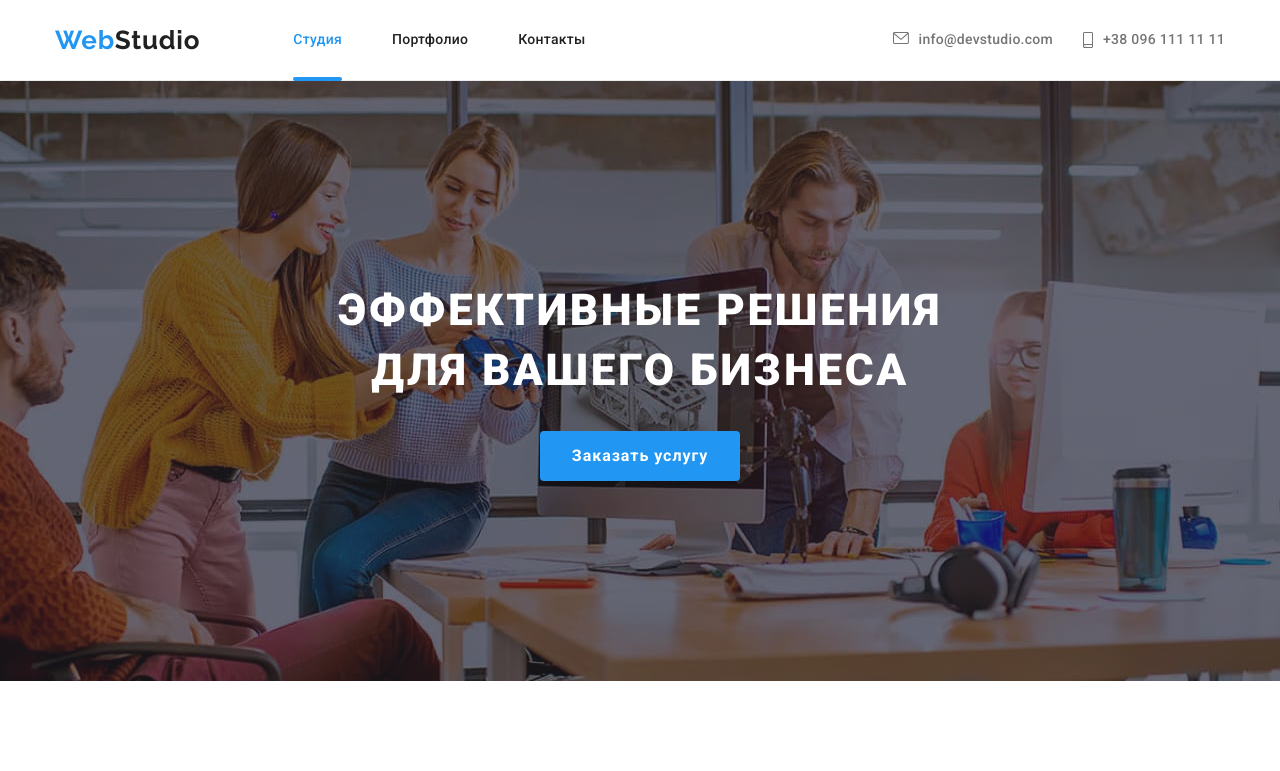
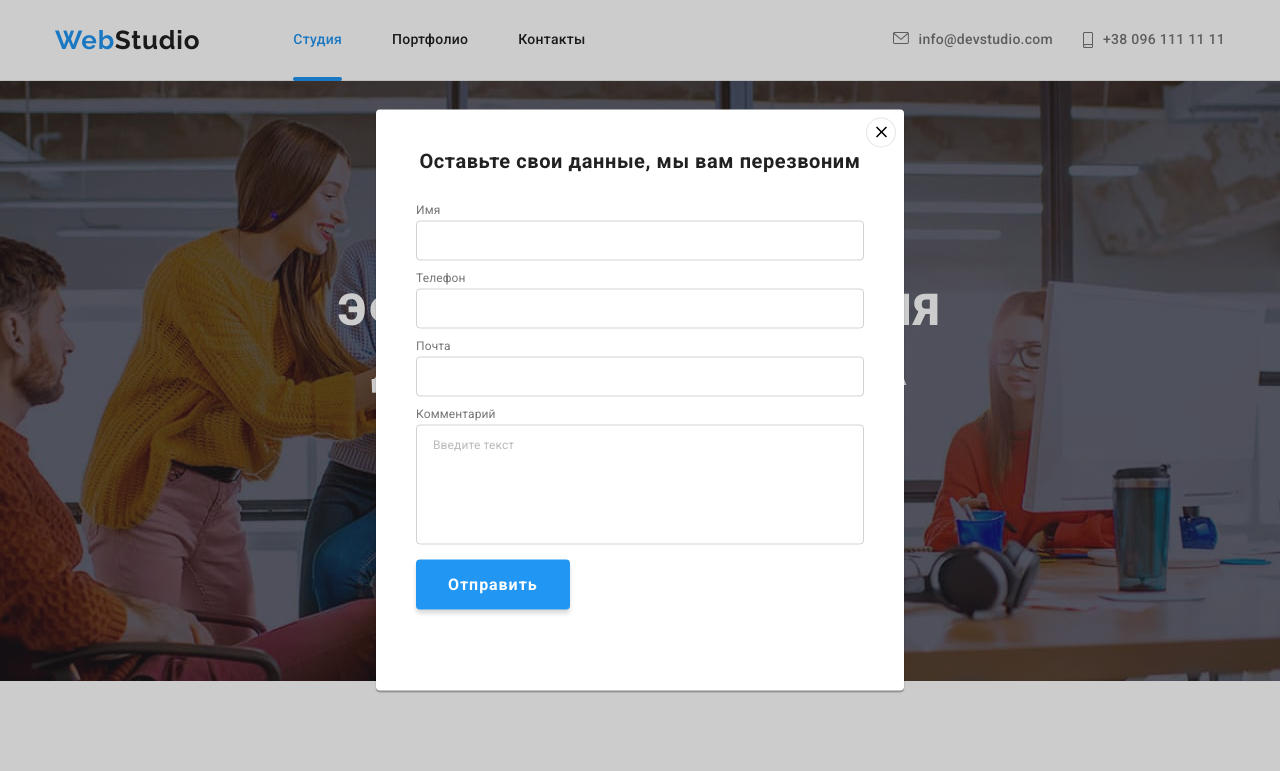
Before and after one commit to panivnyk/goit-markup-hw-06, a plain HTML site: page index.html in a window 1280 px wide. Shown: the top 771 px of the page. Drawn offline with nearby package versions, Linux system fonts and the light colour scheme.

Commit message:
HW6-draft v1

```diff
--- a/css/styles.css
+++ b/css/styles.css
@@ -14,7 +14,7 @@
 
 /*-- Main styles -- */
 body {
-  font-family: "Roboto", sans-serif;
+  font-family: 'Roboto', sans-serif;
   color: var(--basic-text-color);
 }
 
@@ -89,7 +89,7 @@ img {
 }
 
 .header-logo {
-  font-family: "Raleway";
+  font-family: 'Raleway';
   font-weight: 700;
   font-size: 26px;
   line-height: 1.19;
@@ -150,7 +150,7 @@ img {
 }
 
 .current::after {
-  content: "";
+  content: '';
   display: block;
   position: absolute;
   width: 100%;
@@ -193,7 +193,7 @@ img {
 }
 
 .hero-btn {
-  font-family: "Roboto", sans-serif;
+  font-family: 'Roboto', sans-serif;
   font-style: normal;
   font-weight: 700;
   font-size: 16px;
@@ -454,7 +454,7 @@ img {
 }
 
 .footer-logo {
-  font-family: "Raleway", sans-serif;
+  font-family: 'Raleway', sans-serif;
   font-style: normal;
   font-weight: 700;
   font-size: 26px;
@@ -551,7 +551,7 @@ img {
 }
 
 .pf-type-btn {
-  font-family: "Roboto", sans-serif;
+  font-family: 'Roboto', sans-serif;
   font-weight: 500;
   font-size: 16px;
   line-height: 1.62;
@@ -679,6 +679,7 @@ img {
   width: 528px;
   /* min-height: 150px; */
   min-height: 581px;
+  padding: 40px;
   background-color: #ffffff;
   box-shadow: 0px 1px 3px rgba(0, 0, 0, 0.12), 0px 1px 1px rgba(0, 0, 0, 0.14),
     0px 2px 1px rgba(0, 0, 0, 0.2);
@@ -689,6 +690,67 @@ img {
 
 .backdrop.is-hidden .modal {
   transform: translate(-50%, -50%) scaleY(0.1);
+}
+
+.modal-title {
+  font-weight: 700;
+  font-size: 20px;
+  line-height: 1.15;
+  text-align: center;
+  letter-spacing: 0.03em;
+  color: var(--first-title-color);
+  margin-bottom: 30px;
+}
+
+.modal-content {
+  margin-bottom: 10px;
+}
+
+.form-input-text {
+  display: block;
+  margin-bottom: 4px;
+  font-weight: 400;
+  font-size: 12px;
+  line-height: 1.17;
+  letter-spacing: 0.01em;
+  color: var(--basic-text-color);
+}
+
+.modal-input,
+.modal-comment {
+  width: 100%;
+  height: 40px;
+  border: 1px solid rgba(33, 33, 33, 0.2);
+  box-sizing: border-box;
+  border-radius: 4px;
+  background-color: transparent;
+}
+
+.modal-comment {
+  height: 120px;
+  resize: none;
+  padding-top: 12px;
+  padding-bottom: 12px;
+  padding-left: 16px;
+  padding-right: 16px;
+  /* margin-bottom: 20px; */
+}
+
+.modal-comment::placeholder {
+  font-weight: 400;
+  font-size: 12px;
+  line-height: 1.17;
+  letter-spacing: 0.01em;
+
+  color: rgba(117, 117, 117, 0.5);
+}
+
+.modal-comment:hover,
+.modal-comment:focus,
+.modal-input:hover,
+.modal-input:focus {
+  border: 1px solid var(--accent-color);
+  outline: none;
 }
 
 .modal-btn-close {
@@ -712,6 +774,11 @@ img {
   cursor: pointer;
 }
 
+.modal-btn-close:hover,
+.modal-btn-close:focus {
+  fill: var(--accent-color);
+}
+
 .is-hidden {
   visibility: hidden;
   opacity: 0;
--- a/index.html
+++ b/index.html
@@ -469,13 +469,68 @@
       </div>
     </footer>
     <!-- Modal window -->
-    <div class="backdrop is-hidden" data-modal>
+    <!-- <div class="backdrop is-hidden" data-modal> -->
+    <div class="backdrop" data-modal>
       <div class="modal">
         <button type="button" class="modal-btn-close" data-modal-close>
           <svg class="icon-close" width="18" height="18">
             <use href="./images/icons.svg#icon-close"></use>
           </svg>
         </button>
+        <p class="modal-title">Оставьте свои данные, мы вам перезвоним</p>
+        <form class="modal-form">
+          <div class="modal-content">
+            <label class="form-input-text" for="form-user-name">Имя</label>
+            <input
+              class="modal-input"
+              type="text"
+              placeholder=""
+              name="form-user-name"
+              required
+              minlength="3"
+              id="form-user-name"
+            />
+          </div>
+          <div class="modal-content">
+            <label class="form-input-text" for="form-user-tel">Телефон</label>
+            <input
+              class="modal-input"
+              type="text"
+              placeholder=""
+              name="form-user-tel"
+              required
+              minlength="3"
+              id="form-user-tel"
+            />
+          </div>
+          <div class="modal-content">
+            <label class="form-input-text" for="form-user-email">Почта</label>
+            <input
+              class="modal-input"
+              type="text"
+              placeholder=""
+              name="form-user-email"
+              required
+              minlength="3"
+              id="form-user-email"
+            />
+          </div>
+          <div class="modal-content">
+            <label class="form-input-text" for="form-user-comment"
+              >Комментарий</label
+            >
+            <textarea
+              class="modal-comment"
+              name="user-text"
+              id="form-user-comment"
+              placeholder="Введите текст"
+            ></textarea>
+          </div>
+
+          <button type="button" class="hero-btn" data-modal-open>
+            Отправить
+          </button>
+        </form>
       </div>
     </div>
     <!-- Scripts -->
```
Also changed, not shown: .prettierrc.json (added).
